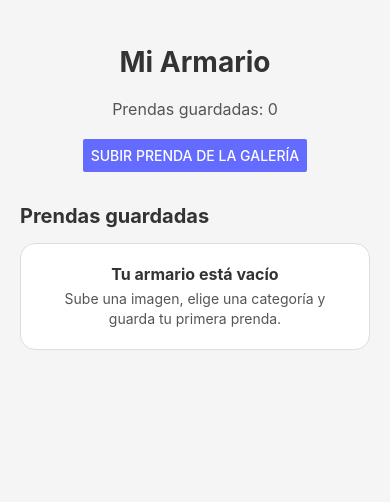
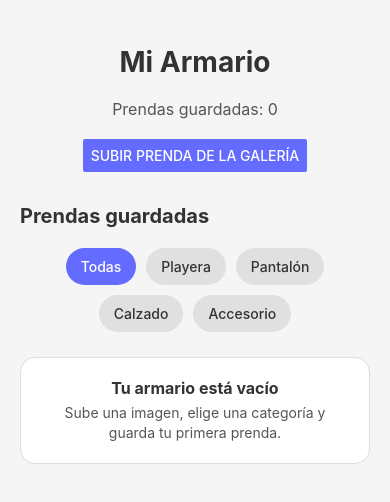
Before and after one commit to Eduvarj/ClotheMe, a React Native app: screen / in a window 390 px wide. Shown: the top 502 px of the page. Built offline with nearby package versions, Linux system fonts and the light colour scheme.

Commit message:
feat: add category filters and basic item editing

```diff
--- /dev/null
+++ b/src/components/CategoryFilter.tsx
@@ -0,0 +1,65 @@
+import { Pressable, StyleSheet, Text, View } from 'react-native';
+
+import { theme } from '../styles/theme';
+import type { ClothingCategoryFilter } from '../types/clothing';
+
+type CategoryFilterProps = {
+  filters: readonly ClothingCategoryFilter[];
+  selectedFilter: ClothingCategoryFilter;
+  onSelectFilter: (filter: ClothingCategoryFilter) => void;
+};
+
+export function CategoryFilter({
+  filters,
+  selectedFilter,
+  onSelectFilter,
+}: CategoryFilterProps) {
+  return (
+    <View style={styles.container}>
+      {filters.map((filter) => {
+        const isSelected = selectedFilter === filter;
+
+        return (
+          <Pressable
+            accessibilityRole="button"
+            accessibilityState={{ selected: isSelected }}
+            key={filter}
+            onPress={() => onSelectFilter(filter)}
+            style={[styles.button, isSelected && styles.buttonActive]}
+          >
+            <Text style={[styles.buttonText, isSelected && styles.buttonTextActive]}>
+              {filter}
+            </Text>
+          </Pressable>
+        );
+      })}
+    </View>
+  );
+}
+
+const styles = StyleSheet.create({
+  button: {
+    backgroundColor: theme.colors.surfaceMuted,
+    borderRadius: theme.borderRadius.pill,
+    margin: theme.spacing.xs,
+    paddingHorizontal: theme.spacing.md,
+    paddingVertical: theme.spacing.sm,
+  },
+  buttonActive: {
+    backgroundColor: theme.colors.primary,
+  },
+  buttonText: {
+    color: theme.colors.text,
+    fontWeight: '500',
+  },
+  buttonTextActive: {
+    color: theme.colors.textInverted,
+  },
+  container: {
+    alignSelf: 'stretch',
+    flexDirection: 'row',
+    flexWrap: 'wrap',
+    justifyContent: 'center',
+    marginBottom: theme.spacing.lg,
+  },
+});
--- a/src/components/ClothingItemCard.tsx
+++ b/src/components/ClothingItemCard.tsx
@@ -1,22 +1,56 @@
 import { Image, Pressable, StyleSheet, Text, View } from 'react-native';
 
+import { EditCategoryForm } from './EditCategoryForm';
 import { theme } from '../styles/theme';
-import type { ClothingItem } from '../types/clothing';
+import type { ClothingCategory, ClothingItem } from '../types/clothing';
 
 type ClothingItemCardProps = {
+  editingCategory: ClothingCategory;
+  isEditing: boolean;
   item: ClothingItem;
+  onCancelEdit: () => void;
+  onChangeEditingCategory: (category: ClothingCategory) => void;
   onDelete: (itemId: string) => void;
+  onEdit: (item: ClothingItem) => void;
+  onSaveEdit: (itemId: string) => void;
 };
 
-export function ClothingItemCard({ item, onDelete }: ClothingItemCardProps) {
+export function ClothingItemCard({
+  editingCategory,
+  isEditing,
+  item,
+  onCancelEdit,
+  onChangeEditingCategory,
+  onDelete,
+  onEdit,
+  onSaveEdit,
+}: ClothingItemCardProps) {
   return (
     <View style={styles.card}>
       <Image source={{ uri: item.imageUri }} style={styles.image} />
 
+      {isEditing ? (
+        <EditCategoryForm
+          onCancel={onCancelEdit}
+          onChangeCategory={onChangeEditingCategory}
+          onSave={() => onSaveEdit(item.id)}
+          selectedCategory={editingCategory}
+        />
+      ) : (
+        <>
           <View style={styles.content}>
             <Text style={styles.category}>{item.category}</Text>
             <Text style={styles.date}>Guardada recientemente</Text>
           </View>
+
+          <View style={styles.actions}>
+            <Pressable
+              accessibilityRole="button"
+              onPress={() => onEdit(item)}
+              style={styles.editButton}
+            >
+              <Text style={styles.editText}>Editar</Text>
+            </Pressable>
 
             <Pressable
               accessibilityRole="button"
@@ -25,6 +59,9 @@ export function ClothingItemCard({ item, onDelete }: ClothingItemCardProps) {
             >
               <Text style={styles.deleteText}>Eliminar</Text>
             </Pressable>
+          </View>
+        </>
+      )}
     </View>
   );
 }
@@ -40,6 +77,9 @@ const styles = StyleSheet.create({
     marginBottom: theme.spacing.sm,
     padding: theme.spacing.sm,
     width: '100%',
+  },
+  actions: {
+    alignItems: 'flex-end',
   },
   category: {
     color: theme.colors.text,
@@ -66,6 +106,18 @@ const styles = StyleSheet.create({
     color: theme.colors.danger,
     fontWeight: '700',
   },
+  editButton: {
+    borderColor: theme.colors.primary,
+    borderRadius: theme.borderRadius.pill,
+    borderWidth: 1,
+    marginBottom: theme.spacing.xs,
+    paddingHorizontal: theme.spacing.md,
+    paddingVertical: theme.spacing.sm,
+  },
+  editText: {
+    color: theme.colors.primary,
+    fontWeight: '700',
+  },
   image: {
     borderRadius: theme.borderRadius.lg,
     height: 64,
--- /dev/null
+++ b/src/components/EditCategoryForm.tsx
@@ -0,0 +1,116 @@
+import { Pressable, StyleSheet, Text, View } from 'react-native';
+
+import { CLOTHING_CATEGORIES } from '../constants/clothingCategories';
+import { theme } from '../styles/theme';
+import type { ClothingCategory } from '../types/clothing';
+
+type EditCategoryFormProps = {
+  selectedCategory: ClothingCategory;
+  onCancel: () => void;
+  onChangeCategory: (category: ClothingCategory) => void;
+  onSave: () => void;
+};
+
+export function EditCategoryForm({
+  selectedCategory,
+  onCancel,
+  onChangeCategory,
+  onSave,
+}: EditCategoryFormProps) {
+  return (
+    <View style={styles.container}>
+      <Text style={styles.label}>Editar categoría</Text>
+
+      <View style={styles.options}>
+        {CLOTHING_CATEGORIES.map((category) => {
+          const isSelected = selectedCategory === category;
+
+          return (
+            <Pressable
+              accessibilityRole="button"
+              accessibilityState={{ selected: isSelected }}
+              key={category}
+              onPress={() => onChangeCategory(category)}
+              style={[styles.categoryButton, isSelected && styles.categoryButtonActive]}
+            >
+              <Text style={[styles.categoryText, isSelected && styles.categoryTextActive]}>
+                {category}
+              </Text>
+            </Pressable>
+          );
+        })}
+      </View>
+
+      <View style={styles.actions}>
+        <Pressable accessibilityRole="button" onPress={onCancel} style={styles.cancelButton}>
+          <Text style={styles.cancelText}>Cancelar</Text>
+        </Pressable>
+        <Pressable accessibilityRole="button" onPress={onSave} style={styles.saveButton}>
+          <Text style={styles.saveText}>Guardar</Text>
+        </Pressable>
+      </View>
+    </View>
+  );
+}
+
+const styles = StyleSheet.create({
+  actions: {
+    flexDirection: 'row',
+    justifyContent: 'flex-end',
+    marginTop: theme.spacing.sm,
+  },
+  cancelButton: {
+    borderColor: theme.colors.secondary,
+    borderRadius: theme.borderRadius.pill,
+    borderWidth: 1,
+    marginRight: theme.spacing.sm,
+    paddingHorizontal: theme.spacing.md,
+    paddingVertical: theme.spacing.sm,
+  },
+  cancelText: {
+    color: theme.colors.secondary,
+    fontWeight: '700',
+  },
+  categoryButton: {
+    backgroundColor: theme.colors.surfaceMuted,
+    borderRadius: theme.borderRadius.pill,
+    marginBottom: theme.spacing.xs,
+    marginRight: theme.spacing.xs,
+    paddingHorizontal: theme.spacing.sm,
+    paddingVertical: theme.spacing.xs,
+  },
+  categoryButtonActive: {
+    backgroundColor: theme.colors.primary,
+  },
+  categoryText: {
+    color: theme.colors.text,
+    fontSize: 12,
+    fontWeight: '600',
+  },
+  categoryTextActive: {
+    color: theme.colors.textInverted,
+  },
+  container: {
+    flex: 1,
+    marginLeft: theme.spacing.md,
+  },
+  label: {
+    color: theme.colors.text,
+    fontWeight: '700',
+    marginBottom: theme.spacing.xs,
+  },
+  options: {
+    flexDirection: 'row',
+    flexWrap: 'wrap',
+  },
+  saveButton: {
+    backgroundColor: theme.colors.success,
+    borderRadius: theme.borderRadius.pill,
+    paddingHorizontal: theme.spacing.md,
+    paddingVertical: theme.spacing.sm,
+  },
+  saveText: {
+    color: theme.colors.textInverted,
+    fontWeight: '700',
+  },
+});
--- a/src/components/EmptyWardrobe.tsx
+++ b/src/components/EmptyWardrobe.tsx
@@ -2,13 +2,19 @@ import { StyleSheet, Text, View } from 'react-native';
 
 import { theme } from '../styles/theme';
 
-export function EmptyWardrobe() {
+type EmptyWardrobeProps = {
+  description?: string;
+  title?: string;
+};
+
+export function EmptyWardrobe({
+  description = 'Sube una imagen, elige una categoría y guarda tu primera prenda.',
+  title = 'Tu armario está vacío',
+}: EmptyWardrobeProps) {
   return (
     <View style={styles.container}>
-      <Text style={styles.title}>Tu armario está vacío</Text>
-      <Text style={styles.description}>
-        Sube una imagen, elige una categoría y guarda tu primera prenda.
-      </Text>
+      <Text style={styles.title}>{title}</Text>
+      <Text style={styles.description}>{description}</Text>
     </View>
   );
 }
--- a/src/constants/clothingCategories.ts
+++ b/src/constants/clothingCategories.ts
@@ -1,4 +1,4 @@
-import type { ClothingCategory } from '../types/clothing';
+import type { ClothingCategory, ClothingCategoryFilter } from '../types/clothing';
 
 export const CLOTHING_CATEGORIES: readonly ClothingCategory[] = [
   'Playera',
@@ -6,3 +6,8 @@ export const CLOTHING_CATEGORIES: readonly ClothingCategory[] = [
   'Calzado',
   'Accesorio',
 ];
+
+export const CLOTHING_CATEGORY_FILTERS: readonly ClothingCategoryFilter[] = [
+  'Todas',
+  ...CLOTHING_CATEGORIES,
+];
--- a/src/screens/HomeScreen.tsx
+++ b/src/screens/HomeScreen.tsx
@@ -1,12 +1,15 @@
+import { useState } from 'react';
 import { Button, ScrollView, StyleSheet, Text, View } from 'react-native';
 
 import { CategorySelector } from '../components/CategorySelector';
+import { CategoryFilter } from '../components/CategoryFilter';
 import { ClothingImagePreview } from '../components/ClothingImagePreview';
 import { ClothingItemCard } from '../components/ClothingItemCard';
 import { EmptyWardrobe } from '../components/EmptyWardrobe';
-import { CLOTHING_CATEGORIES } from '../constants/clothingCategories';
+import { CLOTHING_CATEGORIES, CLOTHING_CATEGORY_FILTERS } from '../constants/clothingCategories';
 import { useClothingForm } from '../hooks/useClothingForm';
 import { theme } from '../styles/theme';
+import type { ClothingCategory, ClothingCategoryFilter, ClothingItem } from '../types/clothing';
 
 export function HomeScreen() {
   const {
@@ -19,13 +22,44 @@ export function HomeScreen() {
     saveClothingItem,
     selectedCategory,
     setSelectedCategory,
+    updateClothingItemCategory,
   } = useClothingForm();
+  const [selectedFilter, setSelectedFilter] = useState<ClothingCategoryFilter>('Todas');
+  const [editingItemId, setEditingItemId] = useState<string | null>(null);
+  const [editingCategory, setEditingCategory] = useState<ClothingCategory>('Playera');
+
+  const filteredItems =
+    selectedFilter === 'Todas'
+      ? clothingItems
+      : clothingItems.filter((item) => item.category === selectedFilter);
+
+  const counterText =
+    selectedFilter === 'Todas'
+      ? `Prendas guardadas: ${clothingItems.length}`
+      : `Mostrando ${filteredItems.length} de ${clothingItems.length} prendas`;
+
+  const startEditingItem = (item: ClothingItem) => {
+    setEditingItemId(item.id);
+    setEditingCategory(item.category);
+  };
+
+  const cancelEditingItem = () => {
+    setEditingItemId(null);
+  };
+
+  const saveEditingItem = async (itemId: string) => {
+    const didSave = await updateClothingItemCategory(itemId, editingCategory);
+
+    if (didSave) {
+      cancelEditingItem();
+    }
+  };
 
   return (
     <ScrollView contentContainerStyle={styles.container}>
       <Text style={styles.title}>Mi Armario</Text>
       <Text style={styles.counter}>
-        {isLoadingWardrobe ? 'Cargando prendas...' : `Prendas guardadas: ${clothingItems.length}`}
+        {isLoadingWardrobe ? 'Cargando prendas...' : counterText}
       </Text>
 
       {!imageUri ? (
@@ -65,13 +99,34 @@ export function HomeScreen() {
       <View style={styles.wardrobeSection}>
         <Text style={styles.sectionTitle}>Prendas guardadas</Text>
 
+        <CategoryFilter
+          filters={CLOTHING_CATEGORY_FILTERS}
+          onSelectFilter={setSelectedFilter}
+          selectedFilter={selectedFilter}
+        />
+
         {isLoadingWardrobe ? (
           <Text style={styles.loadingText}>Cargando tu armario...</Text>
         ) : clothingItems.length === 0 ? (
           <EmptyWardrobe />
+        ) : filteredItems.length === 0 ? (
+          <EmptyWardrobe
+            description="Cambia el filtro o guarda una prenda con esta categoría."
+            title="No hay prendas en esta categoría"
+          />
         ) : (
-          clothingItems.map((item) => (
-            <ClothingItemCard item={item} key={item.id} onDelete={removeClothingItem} />
+          filteredItems.map((item) => (
+            <ClothingItemCard
+              editingCategory={editingCategory}
+              isEditing={editingItemId === item.id}
+              item={item}
+              key={item.id}
+              onCancelEdit={cancelEditingItem}
+              onChangeEditingCategory={setEditingCategory}
+              onDelete={removeClothingItem}
+              onEdit={startEditingItem}
+              onSaveEdit={saveEditingItem}
+            />
           ))
         )}
       </View>
--- a/src/types/clothing.ts
+++ b/src/types/clothing.ts
@@ -1,4 +1,6 @@
 export type ClothingCategory = 'Playera' | 'Pantalón' | 'Calzado' | 'Accesorio';
+
+export type ClothingCategoryFilter = 'Todas' | ClothingCategory;
 
 export type ClothingItemDraft = {
   category: ClothingCategory | null;
```
Also changed, not shown: src/hooks/useClothingForm.ts (+29 -1 lines), 1 other file (tests, documents, lock files or other folders). Lines whose indentation alone changed are shown as unchanged.
